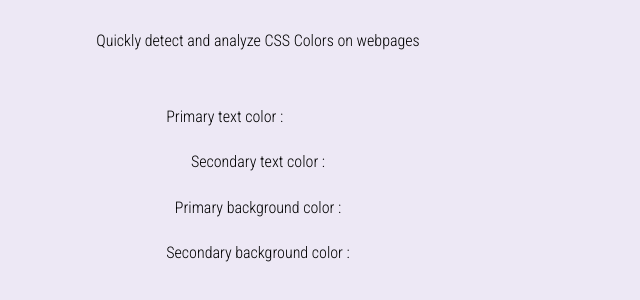
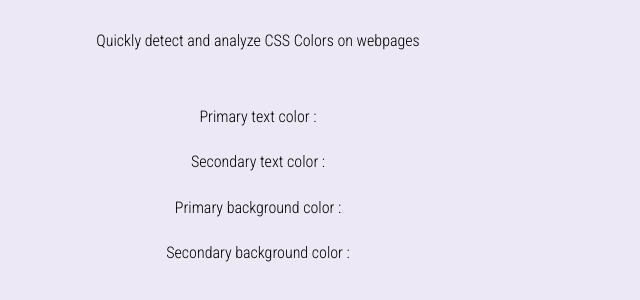
Before and after one commit to DeepakCSGO23/Color-Palette-Finder-Chrome-Extension, a browser extension: page index.html in a window 1280 px wide. Shown: the part 80-380 px from the top of the page, without its empty margins (0-640 px from the left). Drawn offline with Linux system fonts and the light colour scheme.

Commit message:
improved ui

```diff
--- a/index.html
+++ b/index.html
@@ -17,7 +17,7 @@
         </div>
         <h2>Quickly detect and analyze CSS Colors on webpages</h2>
         <div class="color-info">
-            <div class="primary-text-color-div" style="display: flex;">
+            <div class="primary-text-color-div" style="display: flex; align-items: center; justify-content: center; gap: 20px;">
                 <h2>Primary text color : <span id="primary-text-color"></span></h2>
             </div>
            <div class="secondary-text-color-div" style="display: flex; align-items: center; justify-content: center; gap: 20px;">
```
